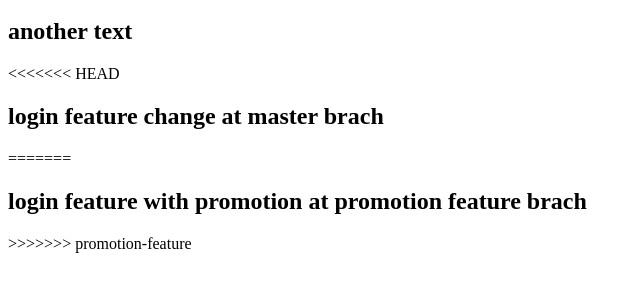
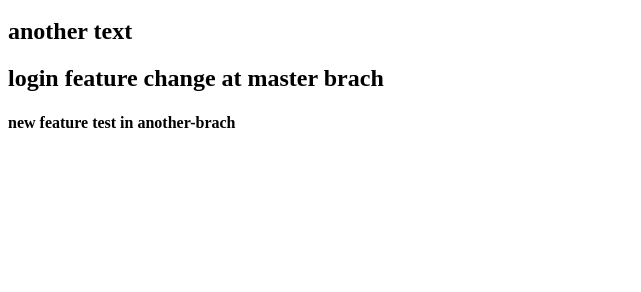
Before and after one commit to chayapol18/learn-basic-git, a plain HTML site: page index.html in a window 1280 px wide. Shown: the part 48-340 px from the top of the page, without its empty margins (0-641 px from the left). Drawn offline with Linux system fonts and the light colour scheme.

Commit message:
add text in another-branch

```diff
--- a/index.html
+++ b/index.html
@@ -1,10 +1,7 @@
 <h1>hello codecamp</h1>
 <h2>another text</h2>
 
-<<<<<<< HEAD
 <h2>login feature change at master brach</h2>
-=======
-<h2>
-    login feature with promotion at promotion feature brach
-</h2>
->>>>>>> promotion-feature
+<h4>
+    new feature test in another-brach
+</h4>
```
